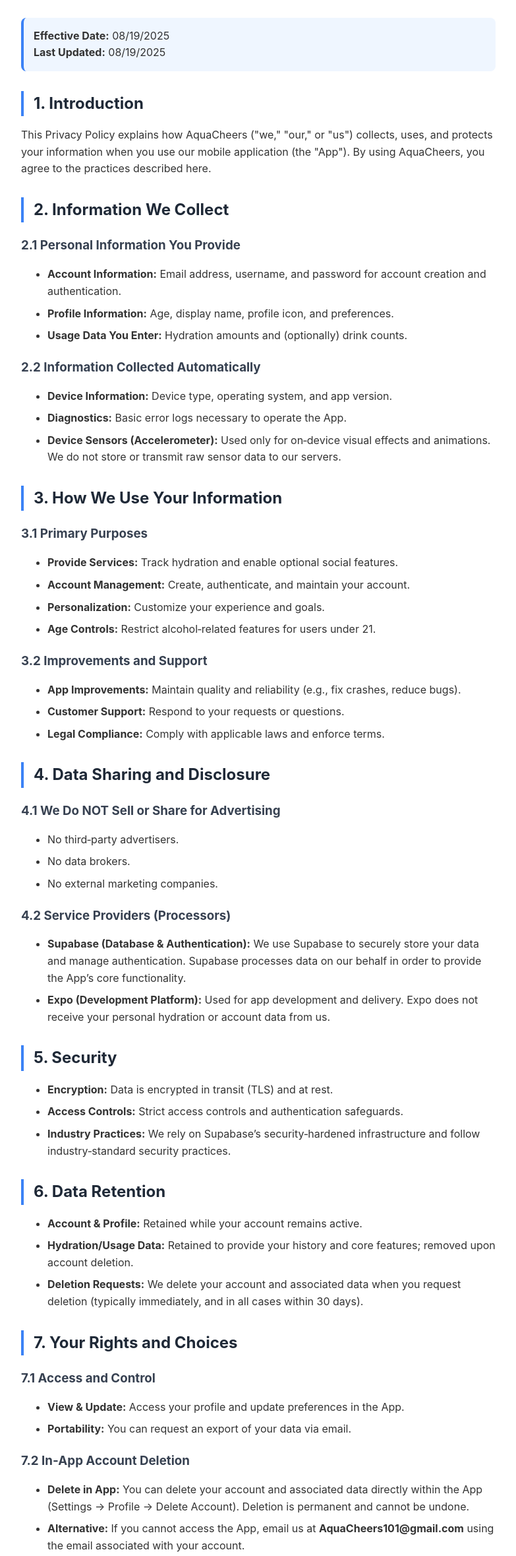
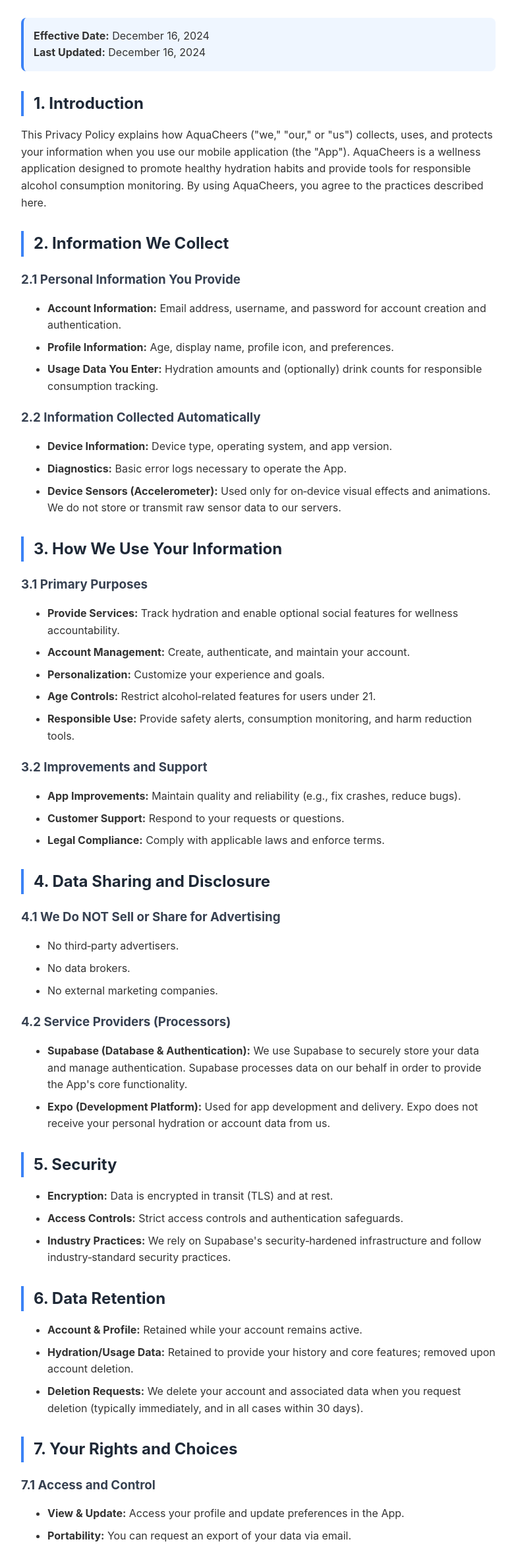
Before and after one commit to arch10111/AquaCheers-legal, a plain HTML site: page privacy.html in a window 1280 px wide. Shown: the part 159-2517 px from the top of the page at 66% size, without its empty margins (248-1031 px from the left). Drawn offline with Linux system fonts and the light colour scheme.

Commit message:
Update privacy.html

```diff
--- a/privacy.html
+++ b/privacy.html
@@ -74,14 +74,14 @@
 
 
     <div class="highlight">
-      <strong>Effective Date:</strong> 08/19/2025<br />
-      <strong>Last Updated:</strong> 08/19/2025
+      <strong>Effective Date:</strong> December 16, 2024<br />
+      <strong>Last Updated:</strong> December 16, 2024
     </div>
 
 
     <h2>1. Introduction</h2>
     <p>
-      This Privacy Policy explains how AquaCheers ("we," "our," or "us") collects, uses, and protects your information when you use our mobile application (the "App"). By using AquaCheers, you agree to the practices described here.
+      This Privacy Policy explains how AquaCheers ("we," "our," or "us") collects, uses, and protects your information when you use our mobile application (the "App"). AquaCheers is a wellness application designed to promote healthy hydration habits and provide tools for responsible alcohol consumption monitoring. By using AquaCheers, you agree to the practices described here.
     </p>
 
 
@@ -92,7 +92,7 @@
     <ul>
       <li><strong>Account Information:</strong> Email address, username, and password for account creation and authentication.</li>
       <li><strong>Profile Information:</strong> Age, display name, profile icon, and preferences.</li>
-      <li><strong>Usage Data You Enter:</strong> Hydration amounts and (optionally) drink counts.</li>
+      <li><strong>Usage Data You Enter:</strong> Hydration amounts and (optionally) drink counts for responsible consumption tracking.</li>
     </ul>
 
 
@@ -109,10 +109,11 @@
 
     <h3>3.1 Primary Purposes</h3>
     <ul>
-      <li><strong>Provide Services:</strong> Track hydration and enable optional social features.</li>
+      <li><strong>Provide Services:</strong> Track hydration and enable optional social features for wellness accountability.</li>
       <li><strong>Account Management:</strong> Create, authenticate, and maintain your account.</li>
       <li><strong>Personalization:</strong> Customize your experience and goals.</li>
       <li><strong>Age Controls:</strong> Restrict alcohol‑related features for users under 21.</li>
+      <li><strong>Responsible Use:</strong> Provide safety alerts, consumption monitoring, and harm reduction tools.</li>
     </ul>
 
 
@@ -137,7 +138,7 @@
 
     <h3>4.2 Service Providers (Processors)</h3>
     <ul>
-      <li><strong>Supabase (Database & Authentication):</strong> We use Supabase to securely store your data and manage authentication. Supabase processes data on our behalf in order to provide the App’s core functionality.</li>
+      <li><strong>Supabase (Database & Authentication):</strong> We use Supabase to securely store your data and manage authentication. Supabase processes data on our behalf in order to provide the App's core functionality.</li>
       <li><strong>Expo (Development Platform):</strong> Used for app development and delivery. Expo does not receive your personal hydration or account data from us.</li>
     </ul>
 
@@ -146,7 +147,7 @@
     <ul>
       <li><strong>Encryption:</strong> Data is encrypted in transit (TLS) and at rest.</li>
       <li><strong>Access Controls:</strong> Strict access controls and authentication safeguards.</li>
-      <li><strong>Industry Practices:</strong> We rely on Supabase’s security‑hardened infrastructure and follow industry‑standard security practices.</li>
+      <li><strong>Industry Practices:</strong> We rely on Supabase's security‑hardened infrastructure and follow industry‑standard security practices.</li>
     </ul>
 
 
@@ -169,7 +170,7 @@
     <h3>7.2 In‑App Account Deletion</h3>
     <ul>
       <li><strong>Delete in App:</strong> You can delete your account and associated data directly within the App (Settings → Profile → Delete Account). Deletion is permanent and cannot be undone.</li>
-      <li><strong>Alternative:</strong> If you cannot access the App, email us at <strong>AquaCheers101@gmail.com</strong> using the email associated with your account.</li>
+      <li><strong>Alternative:</strong> If you cannot access the App, email us at <strong>support@powderpeakllc.com</strong> using the email associated with your account.</li>
     </ul>
 
 
@@ -215,7 +216,7 @@
     <h2>13. Changes to This Policy</h2>
     <ul>
       <li><strong>Updates:</strong> We may update this policy to reflect changes in our practices.</li>
-      <li><strong>Notice:</strong> Material changes will be communicated in‑app or via email, and the “Last Updated” date will be revised.</li>
+      <li><strong>Notice:</strong> Material changes will be communicated in‑app or via email, and the "Last Updated" date will be revised.</li>
     </ul>
 
 
@@ -223,15 +224,15 @@
     <div class="contact-info">
       <h3>Privacy Inquiries</h3>
       <ul>
-        <li><strong>Email:</strong> support@powderpeakllc.com </li>
+        <li><strong>Email:</strong> support@powderpeakllc.com</li>
         <li><strong>Response Time:</strong> Typically within 48 hours.</li>
       </ul>
     </div>
 
 
     <div class="footer">
-      <p>© 2024 AquaCheers. All rights reserved.</p>
-      <p>This Privacy Policy is effective as of August 19, 2025.</p>
+      <p>© 2024 Powder Peak LLC. All rights reserved.</p>
+      <p>This Privacy Policy is effective as of December 16, 2024.</p>
     </div>
   </div>
 </body>
```
